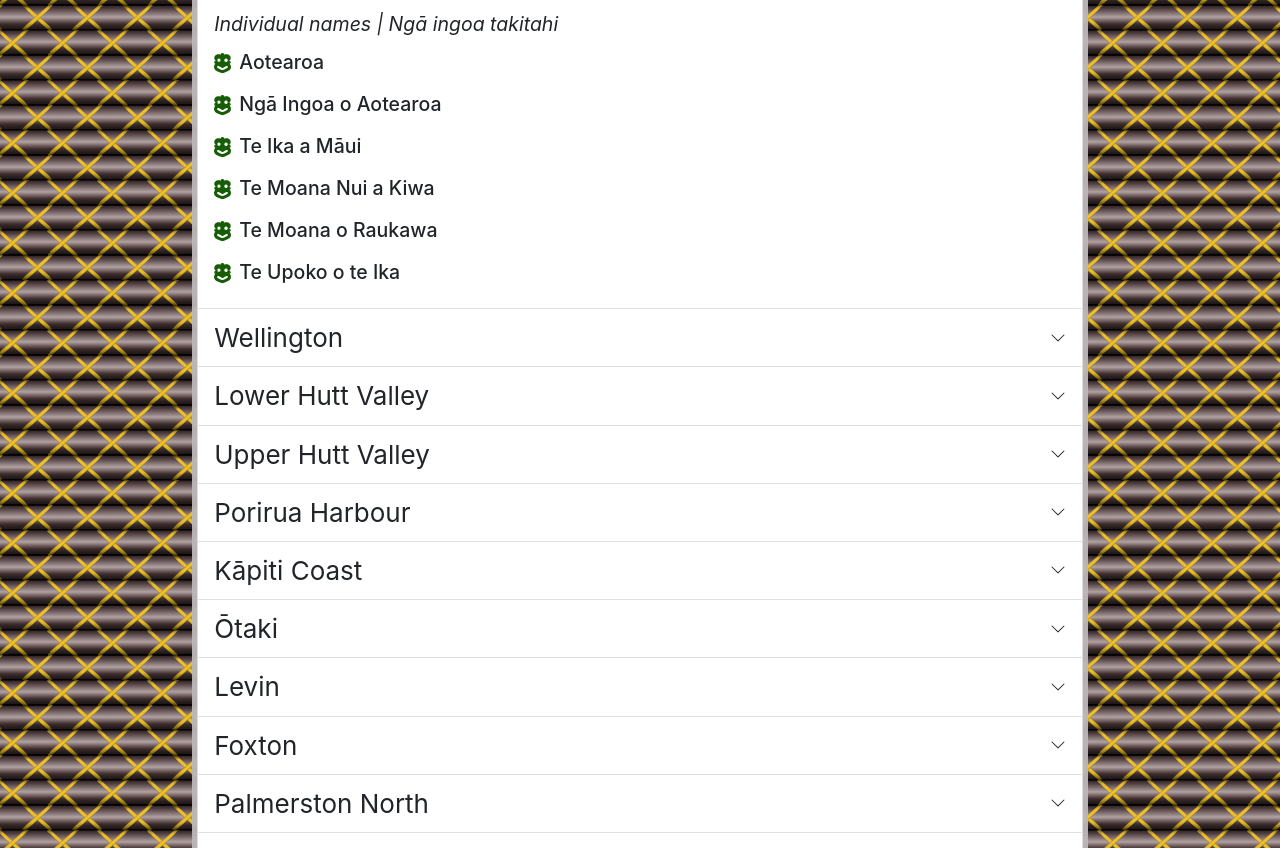
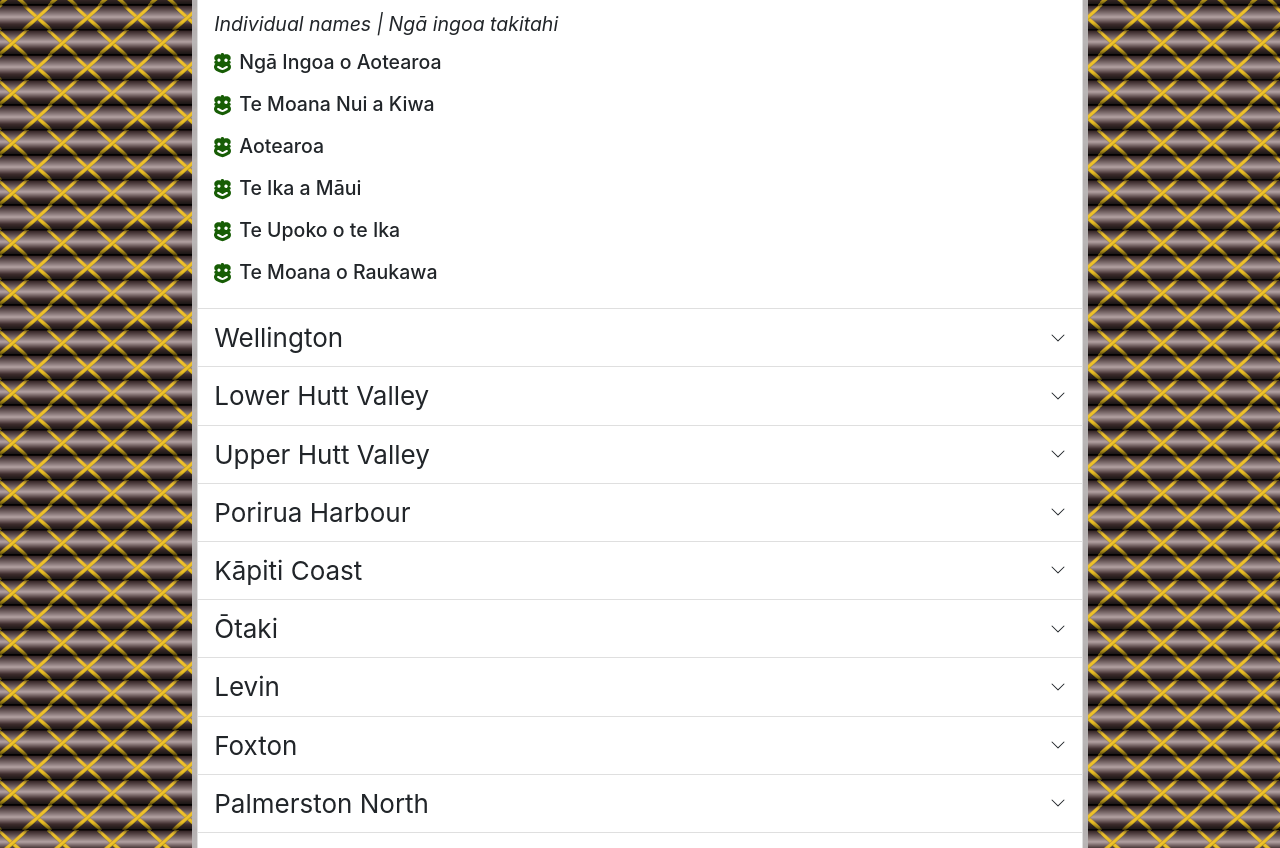
Before and after one commit to KevinHodder/ingoa, a React (Create React App) app: page / in a window 1280 px wide. Shown: the part 2220-3068 px from the top of the page. Built offline with nearby package versions, Linux system fonts and the light colour scheme.

Commit message:
sort localities

```diff
--- a/src/components/Localities.js
+++ b/src/components/Localities.js
@@ -28,6 +28,11 @@
 export const Localities = (props) => {
   const { localities, track, zone, zoneName, openModal, setModalContent } =
     props;
+  const sortedLocalities = localities.sort((a, b) =>
+    zoneName.includes("Introduction to Part")
+      ? a.order - b.order
+      : a.name.localeCompare(b.name)
+  );
 
   const audioRef = useRef();
   const [currentlyPlaying, setCurrentlyPlaying] = useState();
@@ -66,7 +71,7 @@
     }
   }
 
-  return localities.length ? (
+  return (
     <Fragment>
       <audio ref={audioRef} src={`./${track}`} />
 
@@ -79,7 +84,8 @@
 
       <Header>Individual names | Ngā ingoa takitahi</Header>
 
-      {localities.map((locality, index) => (
+      {localities &&
+        sortedLocalities.map((locality, index) => (
           <Locality
             locality={locality}
             audioRef={audioRef}
@@ -91,7 +97,7 @@
           />
         ))}
     </Fragment>
-  ) : null;
+  );
 };
 
 Localities.propTypes = {
```
Lines whose indentation alone changed are shown as unchanged.
